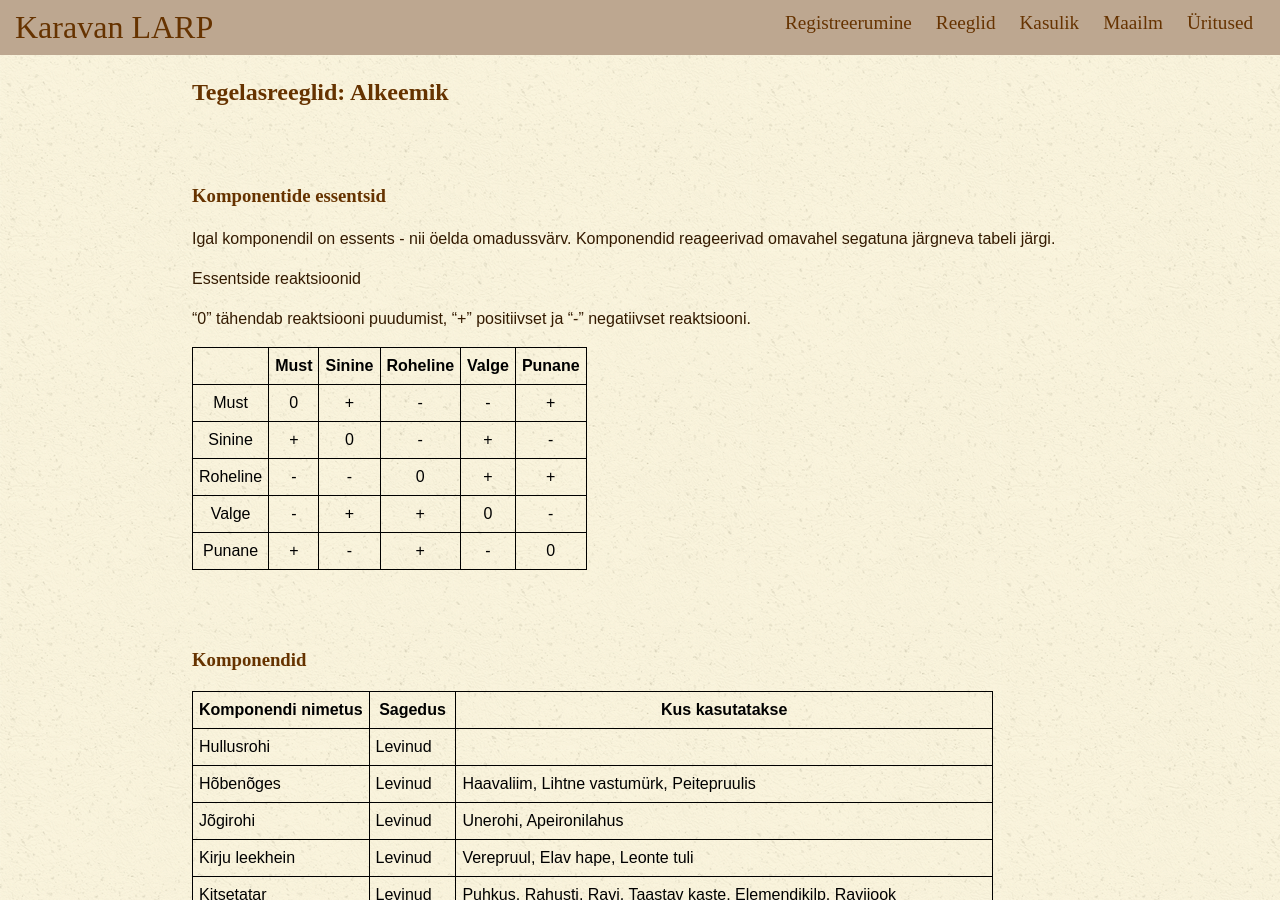
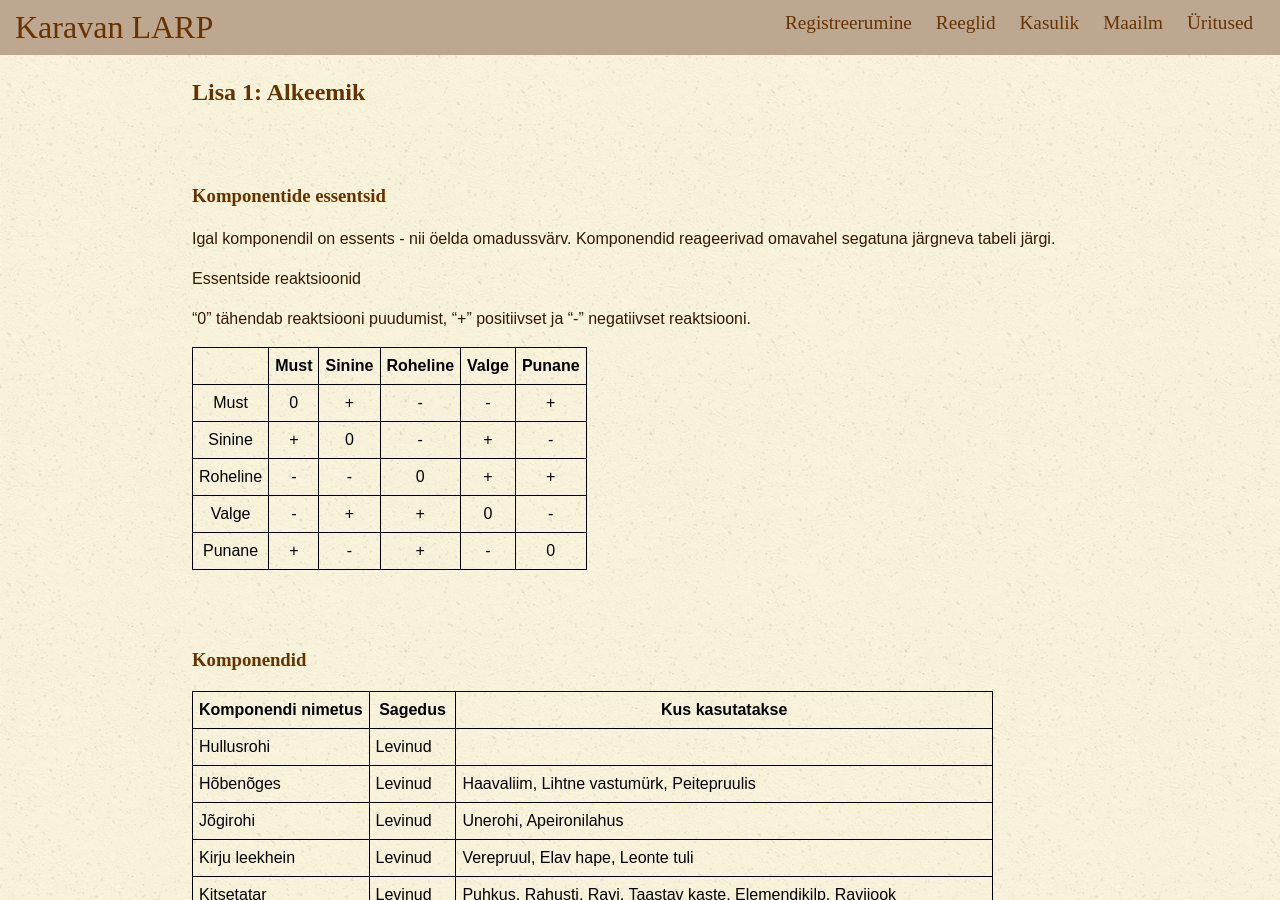
Before and after one commit to karavanlarp/karavanlarp.github.io, a Jekyll site: the page built from est/rules/alchemist.md, in a window 1280 px wide and 900 px high. Built offline with Jekyll 4.4.1, drawn with Linux system fonts in a browser that asks for light colours; some web fonts are replaced.

Commit message:
title fix

```diff
--- a/est/rules/alchemist.md
+++ b/est/rules/alchemist.md
@@ -1,8 +1,8 @@
 ---
 layout: default-est
-title: Tegelasreeglid; Alkeemik
+title: Lisa 1; Alkeemik
 ---
-## Tegelasreeglid: Alkeemik
+## Lisa 1: Alkeemik
 
 ### Komponentide essentsid
 
```
